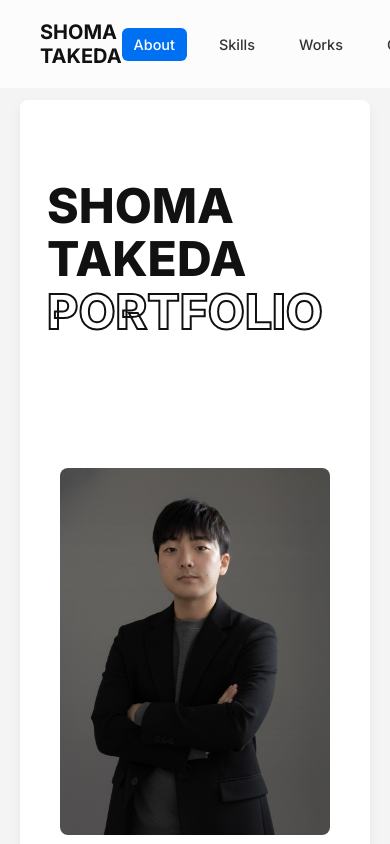
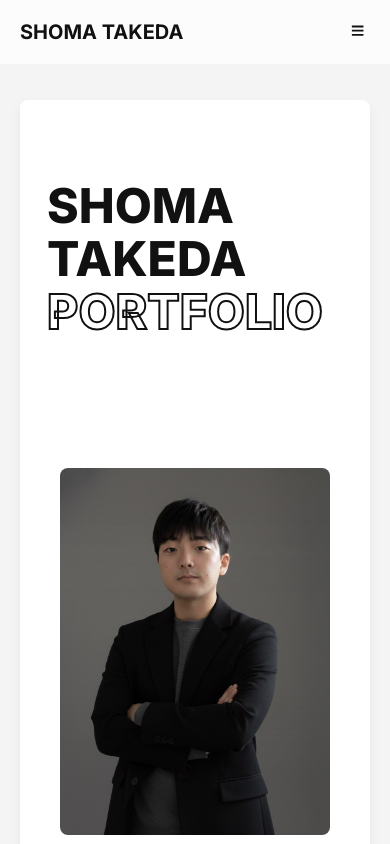
Before and after one commit to shoma715/portfolio-site, a Next.js app: page / in a window 390 px wide. Shown: the top 844 px of the page. Built offline with nearby package versions, Linux system fonts and the light colour scheme.

Commit message:
ハンガーメニュー変更

```diff
--- a/components/Header.module.css
+++ b/components/Header.module.css
@@ -2,16 +2,16 @@
   position: fixed; /* 画面に固定 */
   top: 0;
   left: 0;
-  width: 100%; /* 画面幅いっぱいに */
+  width: 100%;
   display: flex;
-  justify-content: space-between; /* 両端に寄せる */
+  justify-content: space-between;
   align-items: center;
-  padding: 20px 40px; /* 上下20px, 左右40px */
-  background-color: rgba(255, 255, 255, 0.7); /* 少し透明な白 */
-  backdrop-filter: blur(10px); /* すりガラス効果 */
+  padding: 20px 40px;
+  background-color: rgba(255, 255, 255, 0.7);
+  backdrop-filter: blur(10px);
   z-index: 1000;
-  box-sizing: border-box; /* paddingを含めてwidth: 100%にする */
-  transition: background-color 0.3s ease; /* スクロール開始時に背景色が戻るのをスムーズに */
+  box-sizing: border-box;
+  transition: background-color 0.3s ease;
 }
 
 .logo {
@@ -19,6 +19,7 @@
   font-weight: 700;
   color: #111;
   text-decoration: none;
+  z-index: 1002;
 }
 
 .navList {
@@ -26,7 +27,7 @@
   margin: 0;
   padding: 0;
   display: flex;
-  gap: 20px; /* ボタン間のスペース */
+  gap: 20px;
 }
 
 .navLink {
@@ -43,16 +44,77 @@
   background-color: #f0f0f0;
 }
 
-/* --- ここから追加 --- */
-/* アクティブなリンクのスタイル */
 .active {
-  background-color: #0070f3; /* 背景色を青に */
-  color: #ffffff; /* 文字色を白に */
+  background-color: #0070f3;
+  color: #ffffff;
 }
 
-/* ホバー時も色が上書きされるように */
 .active:hover {
   background-color: #005bb5;
   color: #ffffff;
 }
-/* --- ここまで追加 --- */
+
+ .hamburgerButton {
+  display: none; /* font-size: 1.75rem; /* 28px */
+  color: #111;
+  background: none;
+  border: none;
+  cursor: pointer;
+  z-index: 1002; }
+
+.mobileNavOverlay {
+  position: fixed;
+  top: 0;
+  left: 0;
+  width: 100%;
+  height: 100%;
+  background-color: rgba(255, 255, 255, 0.95);
+  backdrop-filter: blur(15px);
+  z-index: 1001;  display: flex;
+  flex-direction: column;
+  justify-content: center;
+  align-items: center;
+
+   opacity: 0;
+  visibility: hidden;
+  transition: opacity 0.3s ease, visibility 0.3s ease;
+}
+
+.mobileNavOverlay.open {
+  opacity: 1;
+  visibility: visible;
+}
+
+.mobileNavList {
+  list-style-type: none;
+  padding: 0;
+  margin: 0;
+  text-align: center;
+}
+
+.mobileNavLink {
+  display: block;
+  font-size: 2rem; /* 32px */
+  font-weight: 600;
+  color: #111;
+  text-decoration: none;
+  padding: 15px 0;
+  transition: color 0.2s ease;
+}
+
+.mobileNavLink:hover {
+  color: #0070f3;
+}
+
+ @media (max-width: 768px) {
+  .header {
+    padding: 20px;  }
+
+   .navList {
+    display: none;
+  }
+
+ .hamburgerButton {
+    display: block;
+  }
+ }
--- a/components/Header.tsx
+++ b/components/Header.tsx
@@ -2,8 +2,9 @@
 
 import React, { useState, useEffect } from 'react';
 import styles from './Header.module.css';
+//
+import { FaBars, FaTimes } from 'react-icons/fa';
 
-//
 const navLinks = [
   { id: 'about', name: 'About' },
   { id: 'skills', name: 'Skills' },
@@ -13,8 +14,11 @@ const navLinks = [
 
 const Header = () => {
   const [activeId, setActiveId] = useState('');
+  //
+  const [isMobileMenuOpen, setIsMobileMenuOpen] = useState(false);
 
   useEffect(() => {
+    //
     const observer = new IntersectionObserver(
       (entries) => {
         entries.forEach((entry) => {
@@ -23,7 +27,6 @@ const Header = () => {
           }
         });
       },
-      //
       { rootMargin: '-30% 0px -70% 0px' }
     );
 
@@ -34,7 +37,15 @@ const Header = () => {
       }
     });
 
+    //
+    if (isMobileMenuOpen) {
+      document.body.style.overflow = 'hidden';
+    } else {
+      document.body.style.overflow = 'auto';
+    }
+
     return () => {
+      document.body.style.overflow = 'auto'; //
       navLinks.forEach((link) => {
         const element = document.getElementById(link.id);
         if (element) {
@@ -42,16 +53,29 @@ const Header = () => {
         }
       });
     };
-  }, []);
+  }, [isMobileMenuOpen]); //
+
+  //
+  const toggleMobileMenu = () => {
+    setIsMobileMenuOpen(!isMobileMenuOpen);
+  };
+
+  //
+  const handleMobileLinkClick = () => {
+    setIsMobileMenuOpen(false);
+  };
 
   return (
+    <>
       <header className={styles.header}>
-
-      {/* --- ここを修正しました --- */}
+        {/* Logo */}
         <a
           href="#"
           className={styles.logo}
-        onClick={() => setActiveId('')} //
+          onClick={() => {
+            setActiveId('');
+            handleMobileLinkClick(); //
+          }}
         >
           SHOMA TAKEDA
         </a>
@@ -63,7 +87,7 @@ const Header = () => {
                 <a
                   href={`#${link.id}`}
                   className={`${styles.navLink} ${
-                  link.id === activeId ? styles.active : '' //
+                    link.id === activeId ? styles.active : ''
                   }`}
                 >
                   {link.name}
@@ -72,9 +96,39 @@ const Header = () => {
             ))}
           </ul>
         </nav>
-      {/* --- ここまで修正しました --- */}
 
+         <button
+          className={styles.hamburgerButton}
+          onClick={toggleMobileMenu}
+          aria-label="Toggle navigation"
+        >
+          {isMobileMenuOpen ? <FaTimes /> : <FaBars />}
+        </button>
       </header>
+
+       <div
+        className={`${styles.mobileNavOverlay} ${
+          isMobileMenuOpen ? styles.open : ''
+        }`}
+      >
+        <ul className={styles.mobileNavList}>
+          {navLinks.map((link) => (
+            <li key={link.id}>
+              <a
+                href={`#${link.id}`}
+                className={styles.mobileNavLink}
+                onClick={() => {
+                  setActiveId(link.id);
+                  handleMobileLinkClick(); //
+                }}
+              >
+                {link.name}
+              </a>
+            </li>
+          ))}
+        </ul>
+      </div>
+    </>
   );
 };
 
```
Lines whose indentation alone changed are shown as unchanged.
